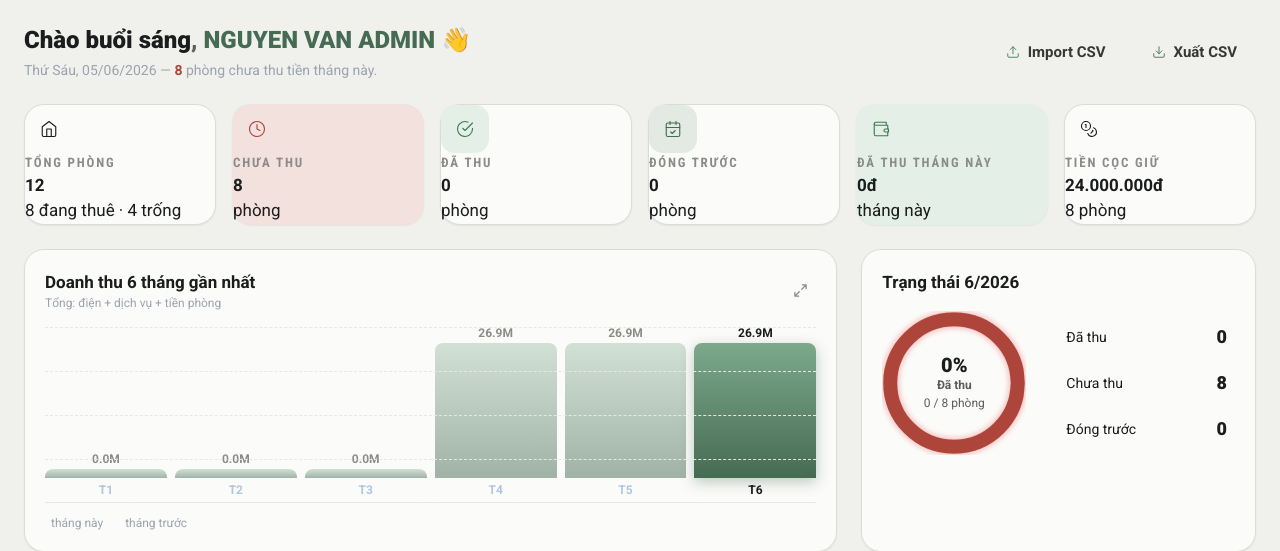
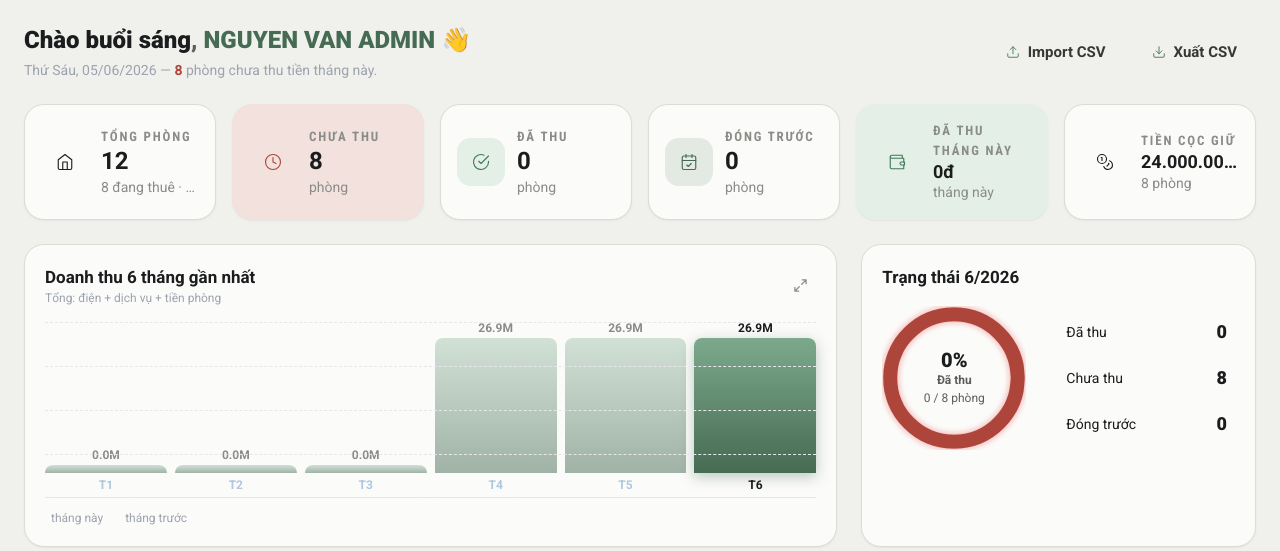
Before and after one commit to thanhdat13080-25112024/RentFlow, a FastAPI app: page / in a window 1280 px wide. Shown: the part 58-609 px from the top of the page. Run offline with FastAPI, Linux system fonts and the light colour scheme; data comes from the database, SQL or seed files in the repository; data that the repository does not hold is empty; some libraries are stand-ins or nearby versions; some web fonts are replaced.

Commit message:
fix(dashboard): khôi phục layout & cỡ chữ stat-tile bị mất khi refactor
- Thêm lại padding/flex/gap cho .stat-tile, font-size clamp cho __value
  và nowrap+ellipsis cho __sub (sửa lỗi rớt chữ 'phòng'/'tháng này',
  số quá lớn lệch nhãn). Bump cache CSS v14 -> v15.

Co-Authored-By: Claude Opus 4.8 <noreply@anthropic.com>

```diff
--- a/app/static/css/tokens.css
+++ b/app/static/css/tokens.css
@@ -188,6 +188,41 @@ body {
   border-color: var(--danger-tint) !important;
 }
 
+/* Stat tile layout — icon + text căn ngang, có padding/gap.
+   (Đã bị mất ở lần refactor f96cded; khôi phục lại) */
+.stat-tile {
+  display: flex;
+  align-items: center;
+  gap: 12px;
+  padding: 16px;
+}
+
+/* Giá trị số: cỡ chữ có giới hạn (responsive) để cân đối với nhãn,
+   không cho số nhiều chữ số làm tràn/xuống dòng. */
+.stat-tile__value {
+  font-size: clamp(1rem, 2.5vw, 1.5rem);
+  line-height: var(--leading-xl);
+  white-space: nowrap;
+  overflow: hidden;
+  text-overflow: ellipsis;
+  min-width: 0;
+}
+/* Giá trị tiền — nhỏ hơn chút tránh tràn với số nhiều chữ số */
+.stat-tile__value--money {
+  font-size: clamp(0.85rem, 1.6vw, 1.125rem);
+}
+
+/* Dòng phụ ("X phòng", "tháng này"…): cỡ nhỏ, một dòng,
+   cắt bằng … thay vì rớt chữ lẻ xuống dòng riêng. */
+.stat-tile__sub {
+  font-size: var(--text-xs);
+  color: var(--ink-3);
+  line-height: var(--leading-xs);
+  white-space: nowrap;
+  overflow: hidden;
+  text-overflow: ellipsis;
+}
+
 /* Status Icons */
 .stat-tile__icon {
   width: 48px; height: 48px; border-radius: var(--r-md);
--- a/app/templates/base.html
+++ b/app/templates/base.html
@@ -121,7 +121,7 @@
     <link rel="preconnect" href="https://fonts.googleapis.com">
     <link rel="preconnect" href="https://fonts.gstatic.com" crossorigin>
     <link href="https://fonts.googleapis.com/css2?family=Roboto:wght@300;400;500;700;900&family=Roboto+Condensed:wght@500;700&display=swap" rel="stylesheet">
-    <link rel="stylesheet" href="/static/css/tokens.css?v=14">
+    <link rel="stylesheet" href="/static/css/tokens.css?v=15">
     <style>
         [x-cloak] { display: none !important; }
         body {
```
